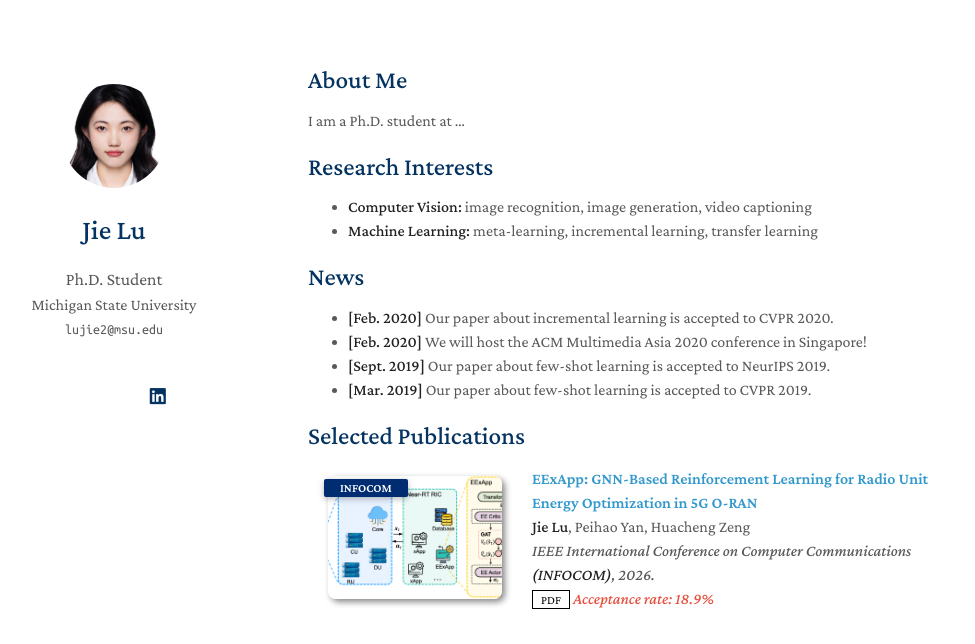
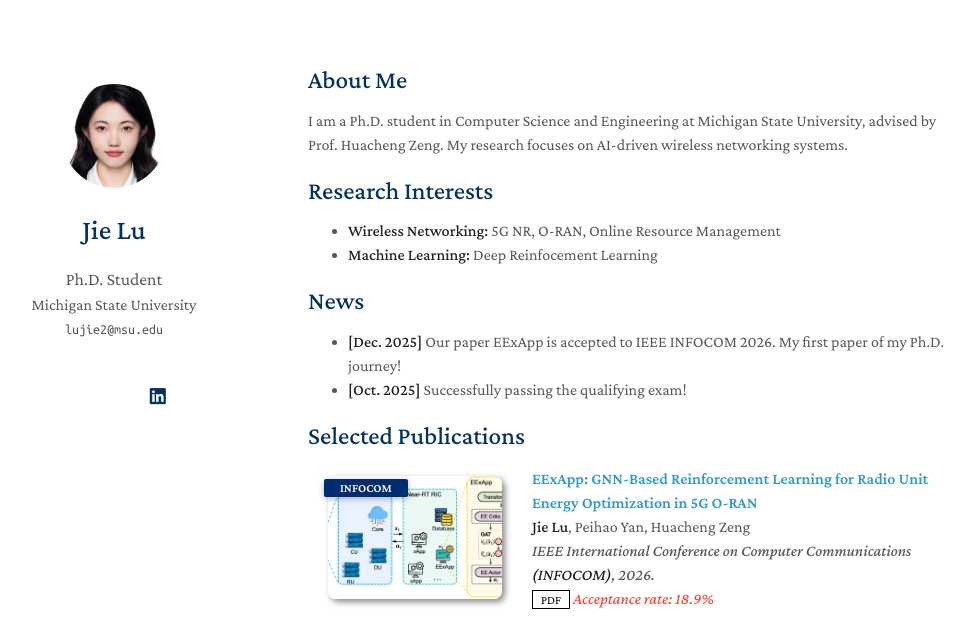
Before and after one commit to Jadejavu/Jadejavu.github.io, a Jekyll site: the page built from index.md, in a window 1280 px wide and 1140 px high, cut to the strip 0-644 px from the top of the window. Shown: the whole strip, without its empty margins (162-1137 px from the left). Built offline with Jekyll 4.4.1, drawn with Linux system fonts in a browser that asks for light colours; a style sheet for code colours, icons or effects is not loaded; our own code applies the rules of GitHub Pages for plain Markdown files.

Commit message:
Update personal info

```diff
--- a/index.md
+++ b/index.md
@@ -4,20 +4,19 @@ layout: homepage
 
 ## About Me
 
-I am a Ph.D. student at ...
+I am a Ph.D. student in Computer Science and Engineering at Michigan State University, advised by Prof. Huacheng Zeng. My research focuses on AI-driven wireless networking systems.
 
 ## Research Interests
 
-- **Computer Vision:** image recognition, image generation, video captioning
-- **Machine Learning:** meta-learning, incremental learning, transfer learning
+- **Wireless Networking:** 5G NR, O-RAN, Online Resource Management
+- **Machine Learning:** Deep Reinfocement Learning
 
 ## News
 
-- **[Feb. 2020]** Our paper about incremental learning is accepted to CVPR 2020.
-- **[Feb. 2020]** We will host the ACM Multimedia Asia 2020 conference in Singapore!
-- **[Sept. 2019]** Our paper about few-shot learning is accepted to NeurIPS 2019.
-- **[Mar. 2019]** Our paper about few-shot learning is accepted to CVPR 2019.
+- **[Dec. 2025]** Our paper EExApp is accepted to IEEE INFOCOM 2026. My first paper of my Ph.D. journey!
+- **[Oct. 2025]** Successfully passing the qualifying exam!
+
 
 {% include_relative _includes/publications.md %}
 
-{% include_relative _includes/services.md %}
+#{% include_relative _includes/services.md %}
```
